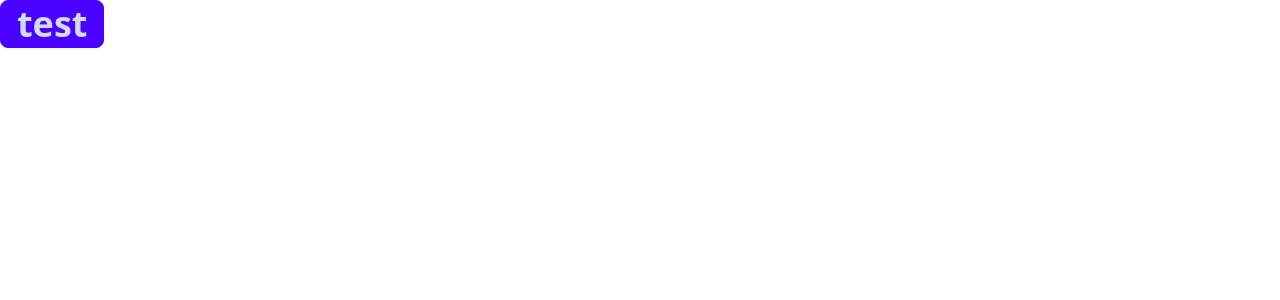
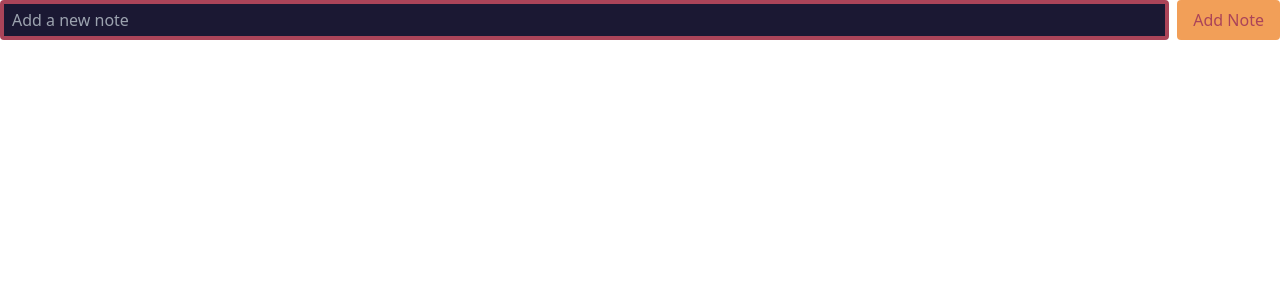
Before and after one commit to raizy21/notes-generator, a React (Vite) app: page / in a window 1280 px wide. Shown: the top 300 px of the page. Built offline with nearby package versions, Linux system fonts and the light colour scheme.

Commit message:
adding context,storage and ceate a new note after pressing enter

```diff
--- a/src/App.jsx
+++ b/src/App.jsx
@@ -1,8 +1,14 @@
+import NoteContextProvider from "./context/NoteContextProvider";
+
+import AddNote from "./components/AddNote";
+import NoteList from "./components/NoteList";
+
 function App() {
   return (
-    <>
-      <h1 className="btn btn-primary text-4xl">test</h1>
-    </>
+    <NoteContextProvider>
+      <AddNote />
+      <NoteList />
+    </NoteContextProvider>
   );
 }
 
--- /dev/null
+++ b/src/components/AddNote.jsx
@@ -0,0 +1,40 @@
+import { useState } from "react";
+import { useNotes } from "../context/context";
+
+const AddNote = () => {
+  const { setNotes } = useNotes();
+  const [newNote, setNewNote] = useState("");
+
+  const handleSubmit = (e) => {
+    e.preventDefault();
+    if (!newNote) return;
+
+    setNotes((prevNotes) => {
+      const newState = [{ id: Date.now(), text: newNote }, ...prevNotes];
+      localStorage.setItem("notes", JSON.stringify(newState));
+      return newState;
+    });
+    setNewNote("");
+  };
+
+  return (
+    <form onSubmit={handleSubmit} className="mb-4 flex">
+      <input
+        type="text"
+        name="note"
+        value={newNote}
+        onChange={(e) => setNewNote(e.target.value)}
+        placeholder="Add a new note"
+        className="flex-1 border-tertiary border-4 rounded px-2 py-1 mr-2 bg-secondary text-tertiary"
+      />
+      <button
+        type="submit"
+        className="bg-primary  px-4 py-2 rounded text-tertiary"
+      >
+        Add Note
+      </button>
+    </form>
+  );
+};
+
+export default AddNote;
--- /dev/null
+++ b/src/components/NoteItem.jsx
@@ -0,0 +1,15 @@
+import Pen from "./Pen";
+import Trash from "./Trash";
+
+
+const NoteItem = ({ note }) => {
+  return (
+    <li className="flex items-center mb-2">
+      <p className="text-primary ml-2 mt-2">{note.text}</p>
+      <Pen />
+      <Trash />
+    </li>
+  );
+};
+
+export default NoteItem;
--- /dev/null
+++ b/src/components/NoteList.jsx
@@ -0,0 +1,20 @@
+import { useNotes } from "../context/context";
+import NoteItem from "./NoteItem";
+
+const NoteList = () => {
+  const { notes } = useNotes();
+  const listNotes = notes.filter((note) => {
+    // Use the note variable or add a condition to filter notes
+    return note; // Example: return note.title.includes('keyword');
+  });
+
+  return (
+    <ul>
+      {listNotes.map((note) => (
+        <NoteItem key={note.id} note={note} />
+      ))}
+    </ul>
+  );
+};
+
+export default NoteList;
--- /dev/null
+++ b/src/components/Pen.jsx
@@ -0,0 +1,20 @@
+const Pen = () => {
+  return (
+    <svg
+      xmlns="http://www.w3.org/2000/svg"
+      fill="none"
+      viewBox="0 0 24 24"
+      strokeWidth={1.5}
+      stroke="currentColor"
+      className="size-5 mt-2 ml-10 text-tertiary"
+    >
+      <path
+        strokeLinecap="round"
+        strokeLinejoin="round"
+        d="m16.862 4.487 1.687-1.688a1.875 1.875 0 1 1 2.652 2.652L6.832 19.82a4.5 4.5 0 0 1-1.897 1.13l-2.685.8.8-2.685a4.5 4.5 0 0 1 1.13-1.897L16.863 4.487Zm0 0L19.5 7.125"
+      />
+    </svg>
+  );
+};
+
+export default Pen;
--- /dev/null
+++ b/src/components/Trash.jsx
@@ -0,0 +1,20 @@
+const Trash = () => {
+  return (
+    <svg
+      xmlns="http://www.w3.org/2000/svg"
+      fill="none"
+      viewBox="0 0 24 24"
+      strokeWidth={1.5}
+      stroke="currentColor"
+      className="size-5 mt-2 ml-2 text-tertiary"
+    >
+      <path
+        strokeLinecap="round"
+        strokeLinejoin="round"
+        d="m14.74 9-.346 9m-4.788 0L9.26 9m9.968-3.21c.342.052.682.107 1.022.166m-1.022-.165L18.16 19.673a2.25 2.25 0 0 1-2.244 2.077H8.084a2.25 2.25 0 0 1-2.244-2.077L4.772 5.79m14.456 0a48.108 48.108 0 0 0-3.478-.397m-12 .562c.34-.059.68-.114 1.022-.165m0 0a48.11 48.11 0 0 1 3.478-.397m7.5 0v-.916c0-1.18-.91-2.164-2.09-2.201a51.964 51.964 0 0 0-3.32 0c-1.18.037-2.09 1.022-2.09 2.201v.916m7.5 0a48.667 48.667 0 0 0-7.5 0"
+      />
+    </svg>
+  );
+};
+
+export default Trash;
--- /dev/null
+++ b/src/context/NoteContextProvider.jsx
@@ -0,0 +1,15 @@
+import { useState } from "react";
+import { NoteContext } from "./context";
+const NoteContextProvider = ({ children }) => {
+  const [notes, setNotes] = useState(
+    JSON.parse(localStorage.getItem("notes")) || []
+  );
+
+  return (
+    <NoteContext.Provider value={{ setNotes, notes }}>
+      {children}
+    </NoteContext.Provider>
+  );
+};
+
+export default NoteContextProvider;
--- /dev/null
+++ b/src/context/context.js
@@ -0,0 +1,14 @@
+import { createContext, useContext } from "react";
+
+const NoteContext = createContext();
+
+const useNotes = () => {
+  const context = useContext(NoteContext);
+  if (!context)
+    throw new Error("useNotes must be used inside of a ContextProvider");
+  // console.log('context: ', context);
+
+  return context;
+};
+
+export { NoteContext, useNotes };
```
